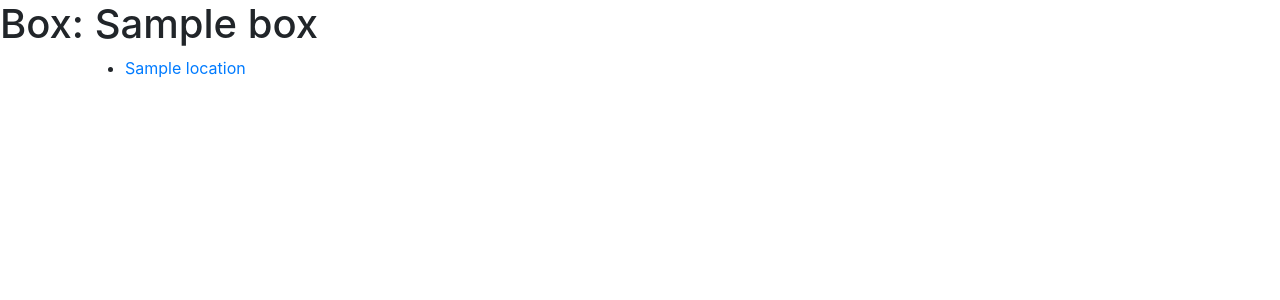
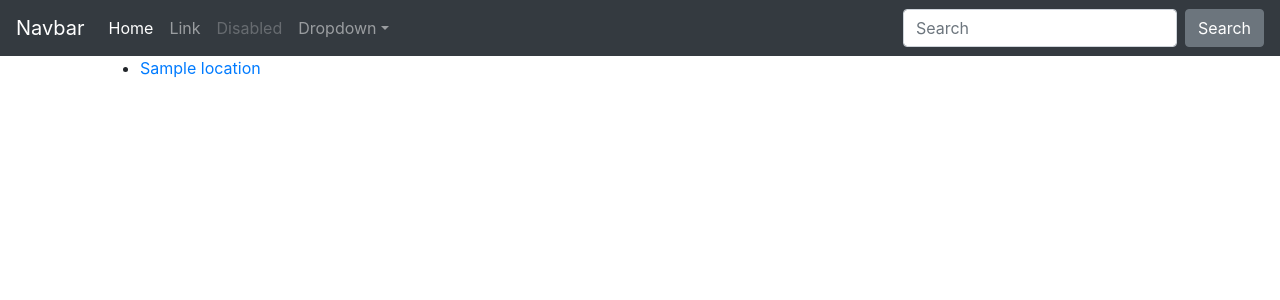
Before and after one commit to tech4nature/hogapp, a Django app: template hog/frontend/templates/index.html in a window 1280 px wide. Shown: the top 300 px of the page. Run offline with Django 3.2, Linux system fonts and the light colour scheme; tables that the repository leaves empty hold one stand-in row (values such as "Sample post"); the template is opened without the code that fills it: values that come from a table or form of the project are taken from there, most other values are stand-ins (such as "Sample title", 1, 10 or a date in 2020); some libraries are stand-ins or nearby versions.

Commit message:
Use standard bootstrap page layout

```diff
--- a/hog/frontend/templates/_base.html
+++ b/hog/frontend/templates/_base.html
@@ -1,9 +1,10 @@
 <!doctype html>
 <html lang="en">
   <head>
-    <!-- Required meta tags -->
     <meta charset="utf-8">
     <meta name="viewport" content="width=device-width, initial-scale=1, shrink-to-fit=no">
+    <meta name="description" content="">
+    <title>{{ title }}</title>
 
     <!-- Bootstrap CSS -->
     <link rel="stylesheet" href="https://stackpath.bootstrapcdn.com/bootstrap/4.3.1/css/bootstrap.min.css" integrity="sha384-ggOyR0iXCbMQv3Xipma34MD+dH/1fQ784/j6cY/iJTQUOhcWr7x9JvoRxT2MZw1T" crossorigin="anonymous">
@@ -11,14 +12,70 @@
     <script src="https://code.highcharts.com/stock/highstock.js"></script>
     <script src="https://code.highcharts.com/stock/modules/exporting.js"></script>
     <script src="https://code.highcharts.com/stock/modules/export-data.js"></script>
-    <title>{{ title }}</title>
+
+    <style>
+      .bd-placeholder-img {
+        font-size: 1.125rem;
+        text-anchor: middle;
+        -webkit-user-select: none;
+        -moz-user-select: none;
+        -ms-user-select: none;
+        user-select: none;
+      }
+
+      @media (min-width: 768px) {
+        .bd-placeholder-img-lg {
+          font-size: 3.5rem;
+        }
+      }
+    </style>
+    <!-- Custom styles for this template -->
+    <link href="starter-template.css" rel="stylesheet">
   </head>
   <body>
-    {% block content %}{% endblock %}
+    <nav class="navbar navbar-expand-md navbar-dark bg-dark fixed-top">
+  <a class="navbar-brand" href="#">Navbar</a>
+  <button class="navbar-toggler" type="button" data-toggle="collapse" data-target="#navbarsExampleDefault" aria-controls="navbarsExampleDefault" aria-expanded="false" aria-label="Toggle navigation">
+    <span class="navbar-toggler-icon"></span>
+  </button>
 
-    <!-- Optional JavaScript -->
-    <!-- jQuery first, then Popper.js, then Bootstrap JS -->
-    <script src="https://cdnjs.cloudflare.com/ajax/libs/popper.js/1.14.7/umd/popper.min.js" integrity="sha384-UO2eT0CpHqdSJQ6hJty5KVphtPhzWj9WO1clHTMGa3JDZwrnQq4sF86dIHNDz0W1" crossorigin="anonymous"></script>
-    <script src="https://stackpath.bootstrapcdn.com/bootstrap/4.3.1/js/bootstrap.min.js" integrity="sha384-JjSmVgyd0p3pXB1rRibZUAYoIIy6OrQ6VrjIEaFf/nJGzIxFDsf4x0xIM+B07jRM" crossorigin="anonymous"></script>
+  <div class="collapse navbar-collapse" id="navbarsExampleDefault">
+    <ul class="navbar-nav mr-auto">
+      <li class="nav-item active">
+        <a class="nav-link" href="#">Home <span class="sr-only">(current)</span></a>
+      </li>
+      <li class="nav-item">
+        <a class="nav-link" href="#">Link</a>
+      </li>
+      <li class="nav-item">
+        <a class="nav-link disabled" href="#" tabindex="-1" aria-disabled="true">Disabled</a>
+      </li>
+      <li class="nav-item dropdown">
+        <a class="nav-link dropdown-toggle" href="#" id="dropdown01" data-toggle="dropdown" aria-haspopup="true" aria-expanded="false">Dropdown</a>
+        <div class="dropdown-menu" aria-labelledby="dropdown01">
+          <a class="dropdown-item" href="#">Action</a>
+          <a class="dropdown-item" href="#">Another action</a>
+          <a class="dropdown-item" href="#">Something else here</a>
+        </div>
+      </li>
+    </ul>
+    <form class="form-inline my-2 my-lg-0">
+      <input class="form-control mr-sm-2" type="text" placeholder="Search" aria-label="Search">
+      <button class="btn btn-secondary my-2 my-sm-0" type="submit">Search</button>
+    </form>
+  </div>
+</nav>
+
+<main role="main" class="container">
+
+  {% block content %}{% endblock %}
+
+</main><!-- /.container -->
+
+<!-- Optional JavaScript -->
+<!-- jQuery first, then Popper.js, then Bootstrap JS -->
+  <script src="https://cdnjs.cloudflare.com/ajax/libs/popper.js/1.14.7/umd/popper.min.js" integrity="sha384-UO2eT0CpHqdSJQ6hJty5KVphtPhzWj9WO1clHTMGa3JDZwrnQq4sF86dIHNDz0W1" crossorigin="anonymous"></script>
+  <script src="https://stackpath.bootstrapcdn.com/bootstrap/4.3.1/js/bootstrap.min.js" integrity="sha384-JjSmVgyd0p3pXB1rRibZUAYoIIy6OrQ6VrjIEaFf/nJGzIxFDsf4x0xIM+B07jRM" crossorigin="anonymous"></script>
+
   </body>
 </html>
```
